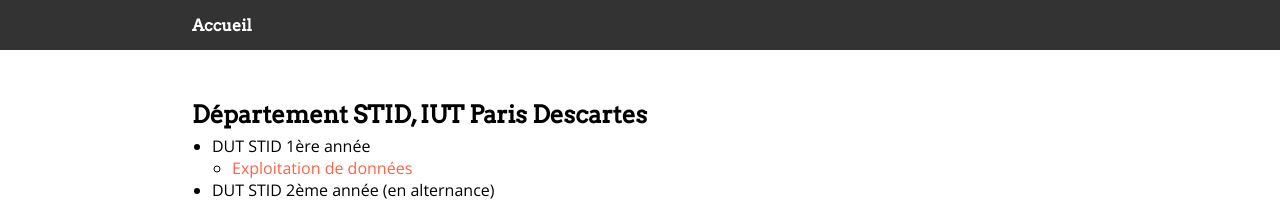
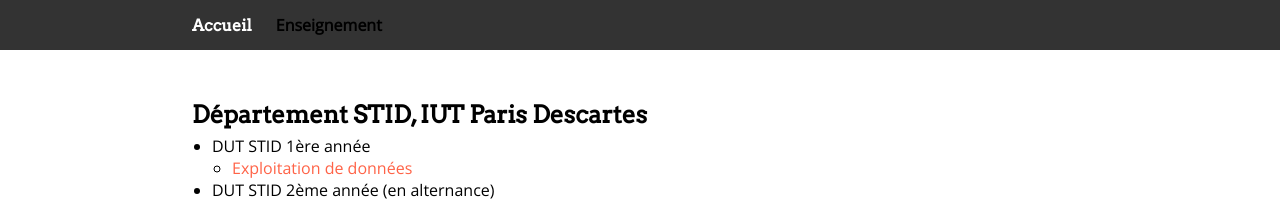
Before and after one commit to cafael/cours-2017-2018, a Jekyll site: the page built from index.md, in a window 1280 px wide. Shown: the top 203 px of the page. Built offline with Jekyll 4.4.1, drawn with Linux system fonts in a browser that asks for light colours; nearby versions of some CDN libraries.

Commit message:
ajout titre dans layout

```diff
--- a/_layouts/default.html
+++ b/_layouts/default.html
@@ -11,6 +11,7 @@
 			<nav>
 	    		<ul>
 	        		<li><a href={{ "/" | relative_url }}>Accueil</a></li>
+                    <li>{{ page.title }}</li>
 	    		</ul>
 			</nav>
 			<div class="container">
--- a/_layouts/souspage.html
+++ b/_layouts/souspage.html
@@ -11,6 +11,7 @@
 			<nav>
 	    		<ul>
 	        		<li><a href="../">Accueil</a></li>
+                    <li>{{ page.title }}</li>
 	    		</ul>
 			</nav>
 			<div class="container">
```
